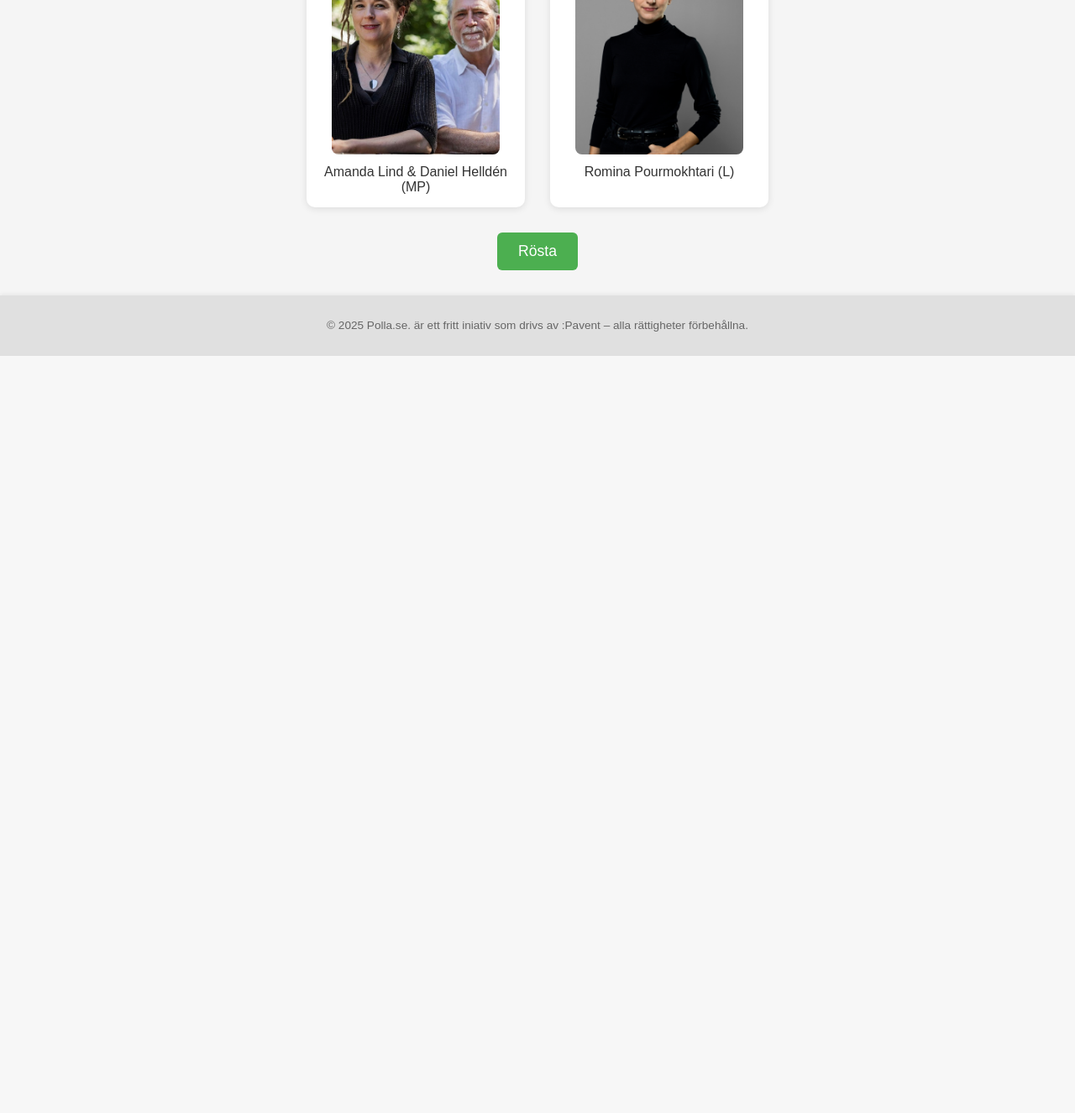
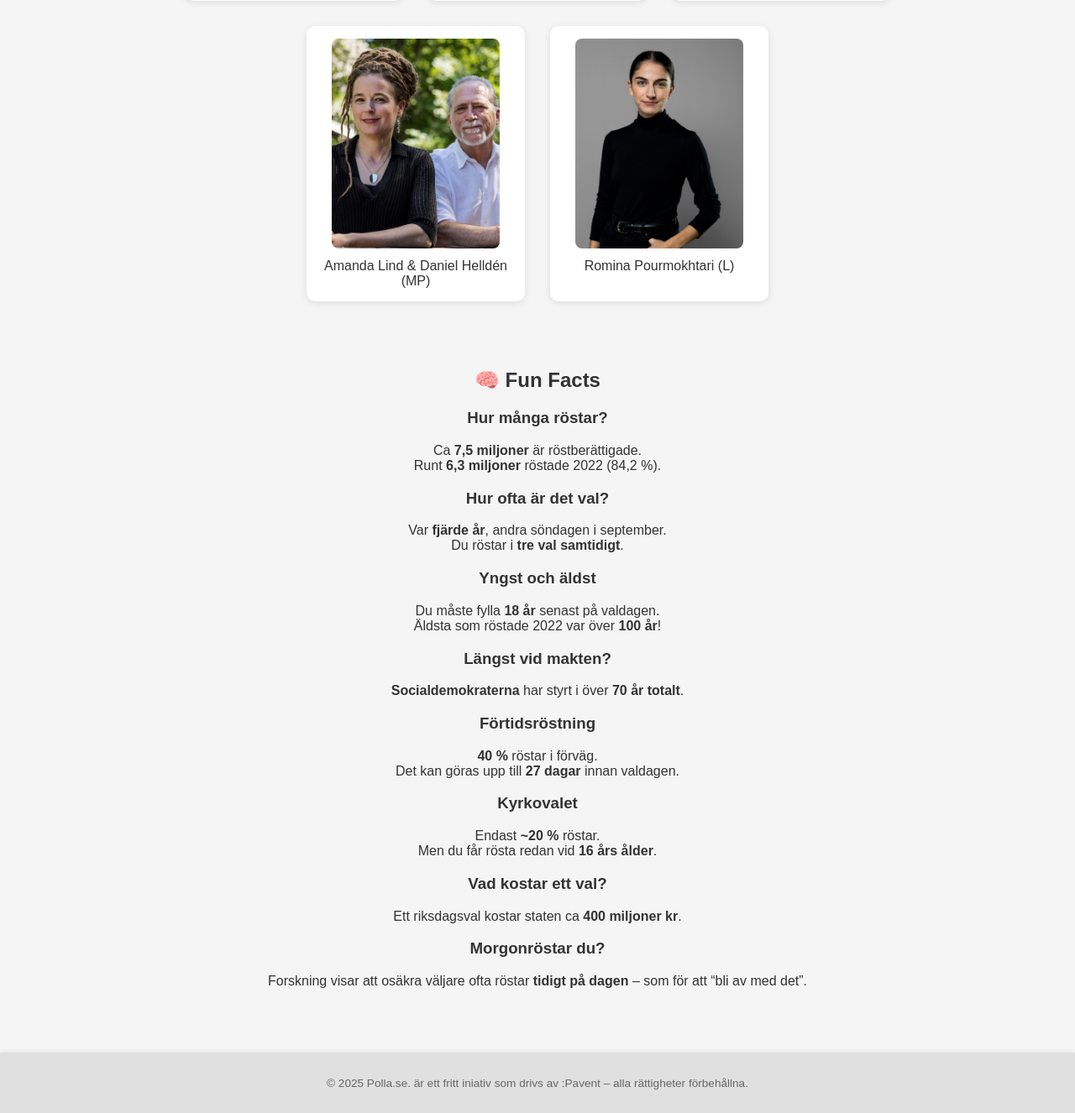
Before and after one commit to PowerPXL/Polla, a Flask app: page / in a window 1280 px wide. Shown: the part 1422-2748 px from the top of the page at 84% size. Before the commit the page ends 1846 px from the top, so only its background shows below. Run offline with Flask 3, Linux system fonts and the light colour scheme.

Commit message:
add funfact, optimized site

```diff
--- a/static/style.css
+++ b/static/style.css
@@ -110,6 +110,7 @@ main {
 }
 
 .candidate {
+  cursor: pointer;
   background: white;
   border-radius: 10px;
   box-shadow: 0 2px 8px rgba(0,0,0,0.1);
--- a/templates/index.html
+++ b/templates/index.html
@@ -2,14 +2,17 @@
 <html lang="sv">
 <head>
   <meta charset="UTF-8" />
-  <title>Polla.se ett alternativ till röstningssystemet</title>
+  <title>Polla.se|Ett fritt val</title>
   <link rel="stylesheet" href="{{ url_for('static', filename='style.css') }}" />
 </head>
 <body>
   <header>
     <div class="logo">
       <!-- Här kan du lägga in en logo eller text -->
-      <h1>Statsminister 2026</h1>
+      <h1>Polla.se|Ett fritt val</h1>
+        <p class="text-sm text-gray-600 italic flex items-center gap-2 select-none">
+    🧠 <span id="funFactText">Visste du att nästan 85 % av svenskarna röstade i senaste valet?</span>
+  </p>
     </div>
 <div class="info-box">
   <h2>Projektet</h2>
@@ -30,6 +33,9 @@
   </header>
 
  <main>
+    <h2 style="font-size: 1.5rem; margin-bottom: 10px;">Vem ska styra, lägg din fria röst</h2>
+  <form id="vote-form" method="POST" action="/vote">
+    <div class="candidates-container">
   <form method="POST" action="/vote">
     <div class="candidates-container">
       <label class="candidate" for="uffe">
@@ -80,14 +86,90 @@
         <input type="radio" name="candidate" value="romina" id="romina" style="display:none;" />
       </label>
     </div>
+  </form>
+  <!-- Fun Fact-sektion -->
+<section class="mt-10 px-4">
+  <h2 class="text-3xl font-bold mb-6 text-center">🧠 Fun Facts</h2>
 
-    <button type="submit">Rösta</button>
-  </form>
+  <div class="grid grid-cols-1 sm:grid-cols-2 md:grid-cols-3 gap-6">
+
+    <div class="bg-white p-5 rounded-2xl shadow-md border border-gray-200">
+      <h3 class="font-semibold text-lg mb-2">Hur många röstar?</h3>
+      <p>Ca <strong>7,5 miljoner</strong> är röstberättigade.<br>Runt <strong>6,3 miljoner</strong> röstade 2022 (84,2 %).</p>
+    </div>
+
+    <div class="bg-white p-5 rounded-2xl shadow-md border border-gray-200">
+      <h3 class="font-semibold text-lg mb-2">Hur ofta är det val?</h3>
+      <p>Var <strong>fjärde år</strong>, andra söndagen i september.<br>Du röstar i <strong>tre val samtidigt</strong>.</p>
+    </div>
+
+    <div class="bg-white p-5 rounded-2xl shadow-md border border-gray-200">
+      <h3 class="font-semibold text-lg mb-2">Yngst och äldst</h3>
+      <p>Du måste fylla <strong>18 år</strong> senast på valdagen.<br>Äldsta som röstade 2022 var över <strong>100 år</strong>!</p>
+    </div>
+
+    <div class="bg-white p-5 rounded-2xl shadow-md border border-gray-200">
+      <h3 class="font-semibold text-lg mb-2">Längst vid makten?</h3>
+      <p><strong>Socialdemokraterna</strong> har styrt i över <strong>70 år totalt</strong>.</p>
+    </div>
+
+    <div class="bg-white p-5 rounded-2xl shadow-md border border-gray-200">
+      <h3 class="font-semibold text-lg mb-2">Förtidsröstning</h3>
+      <p><strong>40 %</strong> röstar i förväg.<br>Det kan göras upp till <strong>27 dagar</strong> innan valdagen.</p>
+    </div>
+
+    <div class="bg-white p-5 rounded-2xl shadow-md border border-gray-200">
+      <h3 class="font-semibold text-lg mb-2">Kyrkovalet</h3>
+      <p>Endast <strong>~20 %</strong> röstar.<br>Men du får rösta redan vid <strong>16 års ålder</strong>.</p>
+    </div>
+
+    <div class="bg-white p-5 rounded-2xl shadow-md border border-gray-200">
+      <h3 class="font-semibold text-lg mb-2">Vad kostar ett val?</h3>
+      <p>Ett riksdagsval kostar staten ca <strong>400 miljoner kr</strong>.</p>
+    </div>
+
+    <div class="bg-white p-5 rounded-2xl shadow-md border border-gray-200">
+      <h3 class="font-semibold text-lg mb-2">Morgonröstar du?</h3>
+      <p>Forskning visar att osäkra väljare ofta röstar <strong>tidigt på dagen</strong> – som för att “bli av med det”.</p>
+    </div>
+
+  </div>
+</section>
+
 </main>
-  </main>
-
   <footer>
     <p>© 2025 Polla.se. är ett fritt iniativ som drivs av :Pavent – alla rättigheter förbehållna.</p>
   </footer>
+
+  <!--JavaScript klickbara kort-->
+  <script>
+  document.querySelectorAll('.candidate').forEach(label => {
+    label.addEventListener('click', () => {
+      const input = label.querySelector('input[type="radio"]');
+      input.checked = true;
+      document.getElementById('vote-form').submit();
+    });
+  });
+</script>
+
+  <!--JavaScript fun facts rad header-->
+<script>
+  const facts = [
+  "En gång skickade ett parti valmaterial via brevduvor… det gick sådär...",
+  "En brittisk kandidat kampanjade med en kanin i hatten – röstades in tack vare showen...",
+  "40 % av rösterna lämnades in i förväg 2022...",
+  "🦄Unicorn Party har ställt upp i val – drömmen om en magisk politisk värld lever kvar...",
+  "Socialdemokraterna har styrt mest i svensk historia..."
+  ];
+
+  let index = 0;
+  const factEl = document.getElementById("funFactText");
+
+  setInterval(() => {
+    index = (index + 1) % facts.length;
+    factEl.textContent = facts[index];
+  }, 7000);
+</script>
+
 </body>
 </html>
```
Also changed, not shown: templates/results.html (+26 -5 lines), database.db.
